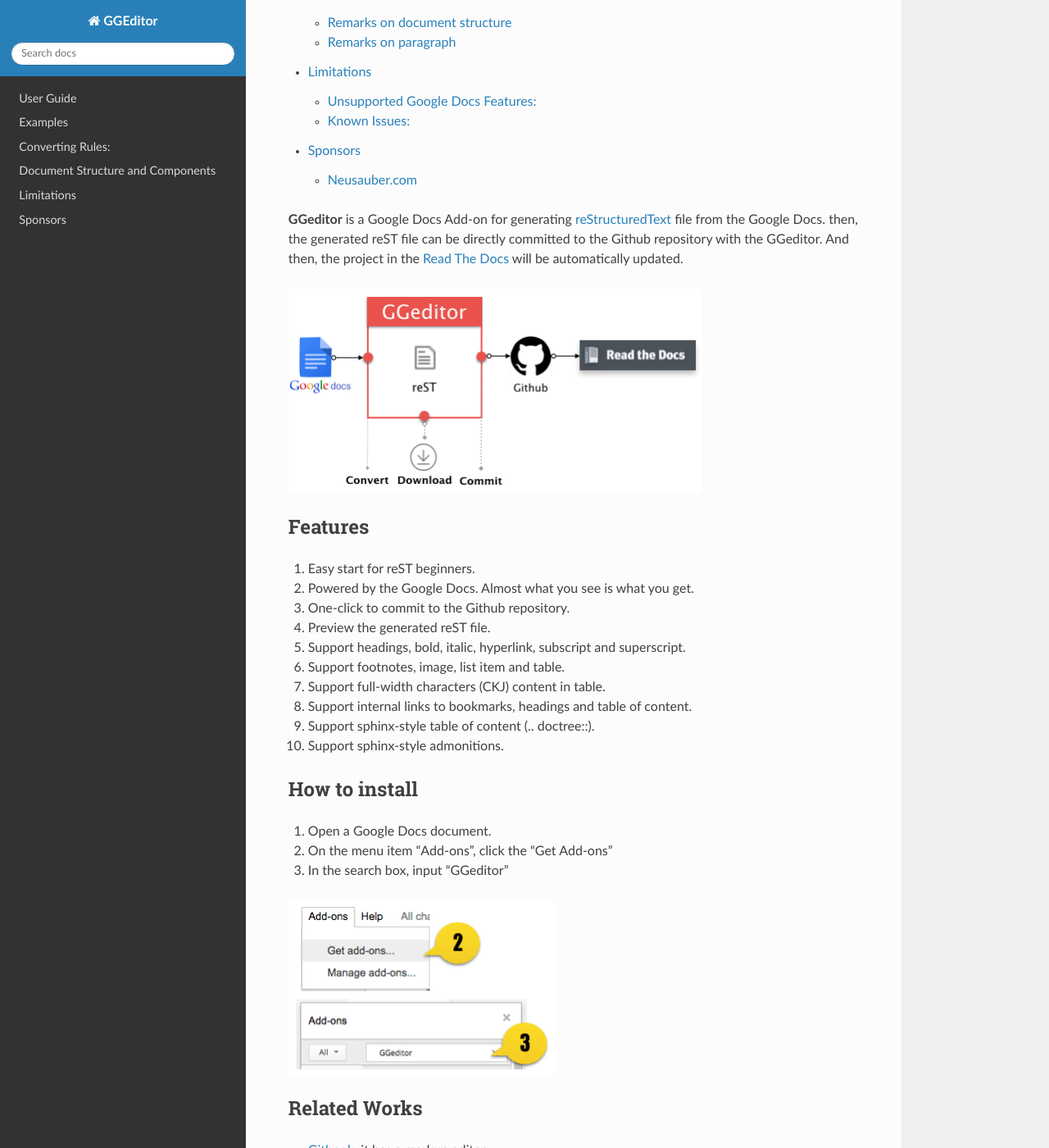
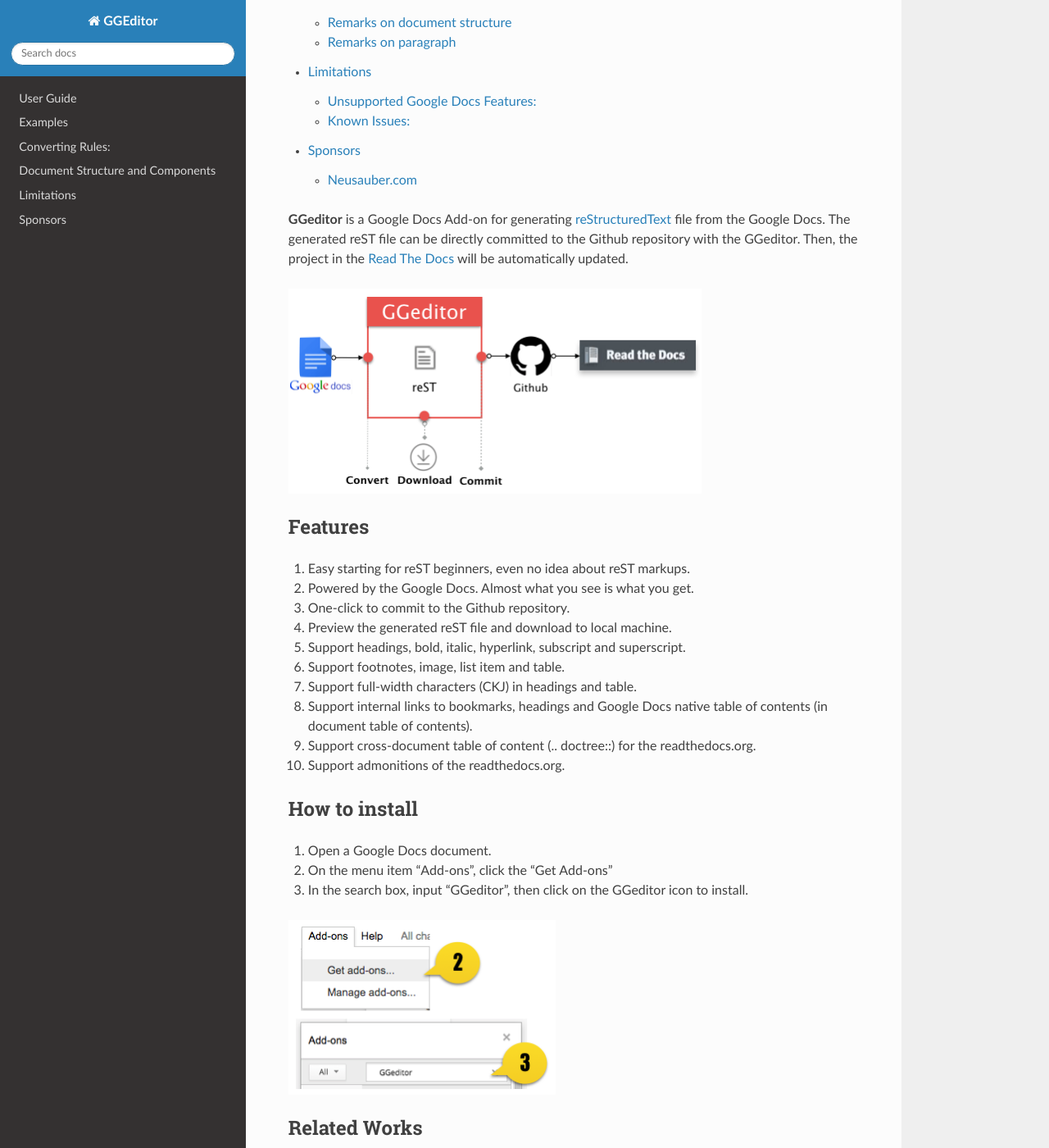
Before and after one commit to iapyeh/GGeditor, a Sphinx documentation site: the page built from docs/index.rst, in a window 1280 px wide and 1400 px high, scrolled down 444 px. Shown: the whole window at 82% size. Built offline with Sphinx 7.4.7 and the Read the Docs theme 2.0.0, drawn with Linux system fonts in a browser that asks for light colours; some of the changed text lies outside the part shown.

Commit message:
Google Docs reST Editor@2016-11-16 22:56:4

```diff
--- a/docs/index.rst
+++ b/docs/index.rst
@@ -23,16 +23,16 @@
 Features
 ********
 
-#. Easy start for reST beginners.
+#. Easy starting for reST beginners, even no idea about reST markups.
 #. Powered by the Google Docs. Almost what you see is what you get.
 #. One\-click to commit to the Github repository.
-#. Preview the generated reST file.
+#. Preview the generated reST file and download to local machine.
 #. Support headings, bold, italic, hyperlink, subscript and superscript.
 #. Support footnotes, image, list item and table.
-#. Support full\-width characters (CKJ) content in table.
-#. Support internal links to bookmarks, headings and table of content.
-#. Support sphinx\-style table of content (.. doctree::).
-#. Support sphinx\-style admonitions.
+#. Support full\-width characters (CKJ) in headings and table.
+#. Support internal links to bookmarks, headings and Google Docs native table of contents (in document table of contents).
+#. Support cross\-document table of content (.. doctree::) for the readthedocs.org.
+#. Support admonitions of the readthedocs.org.
 
 .. _h131f586a50795a4822677d4166231766:
 
@@ -41,14 +41,9 @@
 
 #. Open a Google Docs document.
 #. On the menu item “Add\-ons”, click the “Get Add\-ons”
-#. In the search box, input “GGeditor”
+#. In the search box, input “GGeditor”, then click on the GGeditor icon to install.
 
 \ |IMG2|\
-
-.. _h2c1d74277104e41780968148427e:
-
-
-
 
 .. _h59e47f2a4a50742f566e3f654a4648:
 
@@ -63,7 +58,7 @@
 Acknowledgments
 ***************
 
-* Andrey Rublev as well as \ `all the contributors`_\  of the \ `Online reStructuredText editor`_\ , it is a great tool to know how the reST works.
+* Andrey Rublev as well as \ `all the contributors`_\  of the \ `Online reStructuredText editor`_\ , it is a great tool for beginner to learn the reST markups.
 * \ `Readthedocs.org`_\ , it provides a great service, which encourage me to create the GGeditor.
 
 .. _`reStructuredText`: https://en.wikipedia.org/wiki/ReStructuredText
```
Also changed, not shown: other parts of docs/index.rst (+1 -1 lines).
